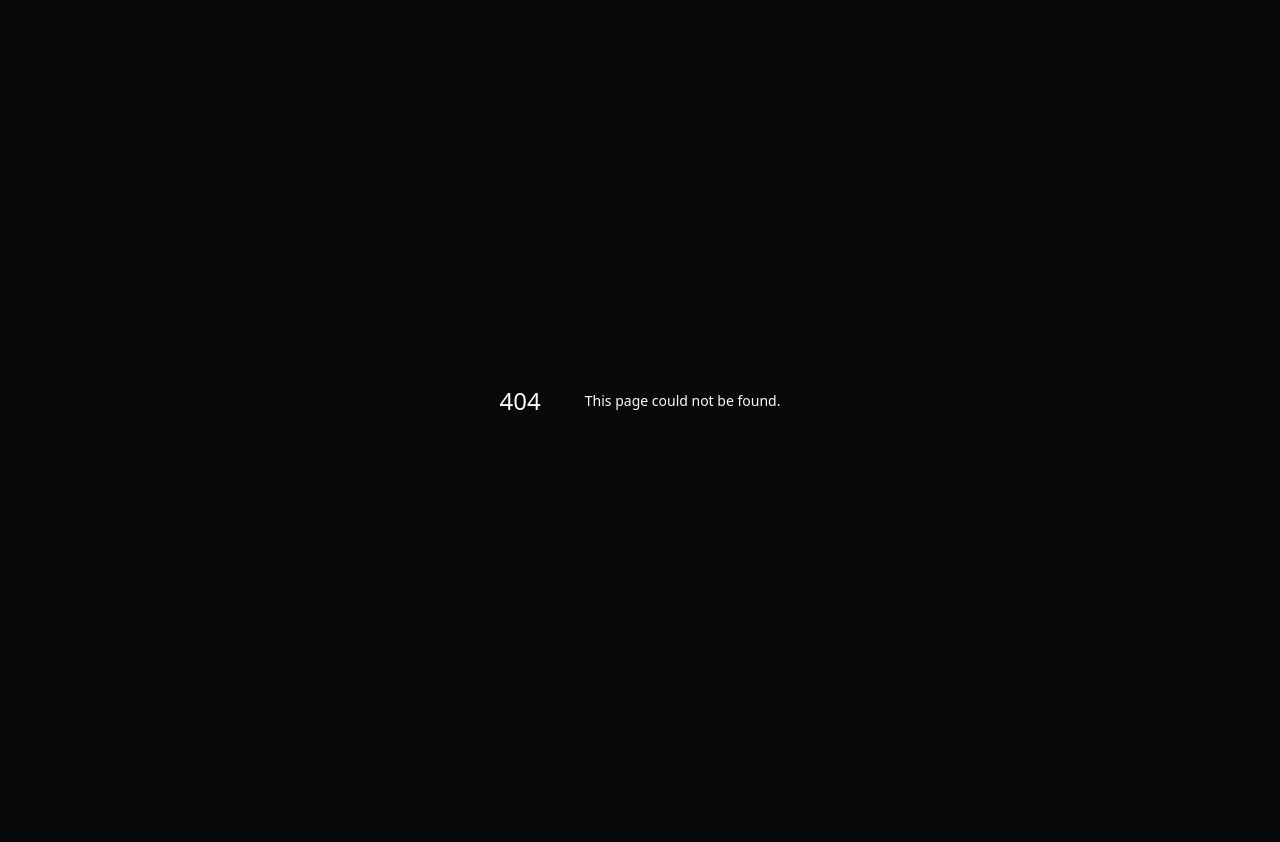
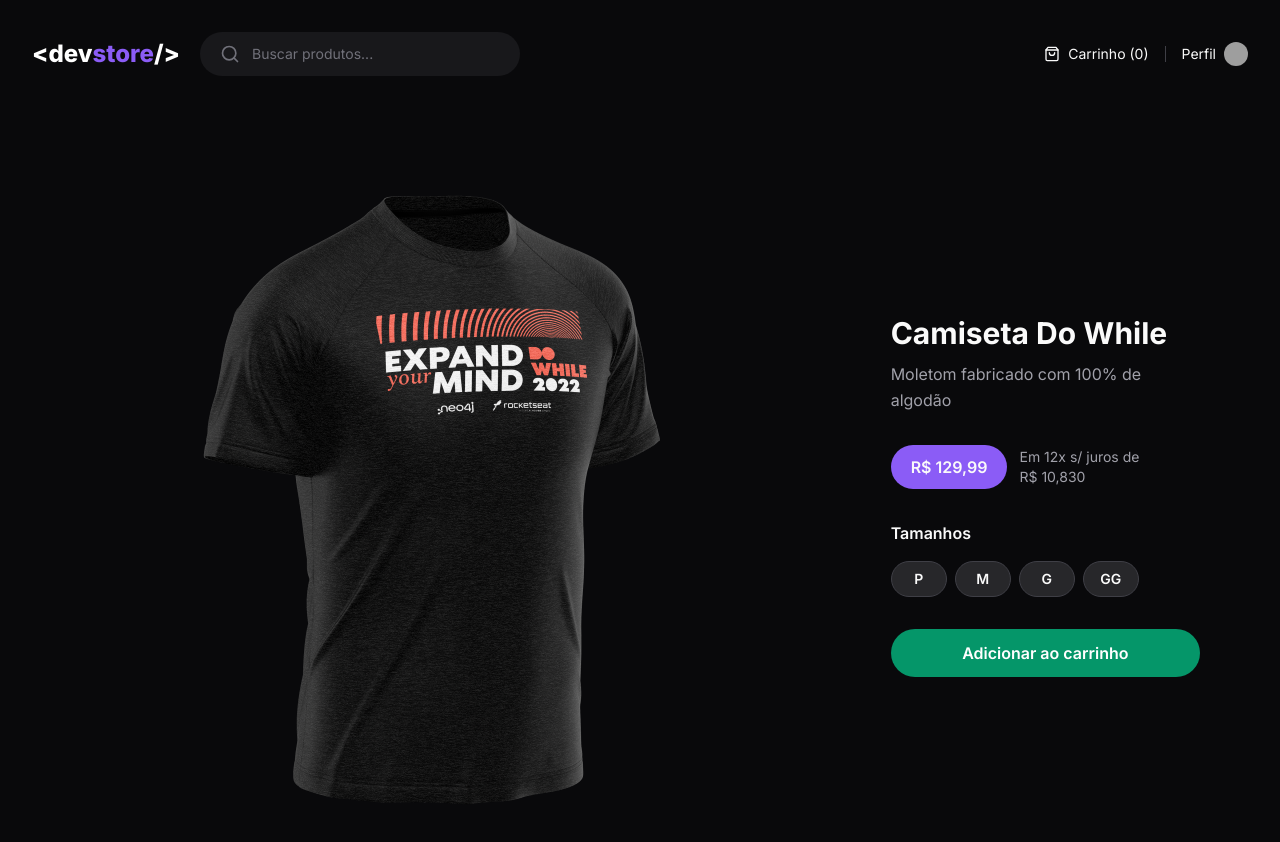
Before and after one commit to justAlves/devstore, a Next.js app: page /product/moletom-dowhile in a window 1280 px wide. Before the commit this address had no page. Shown: the top 842 px of the page. Before the commit the page ends 800 px from the top, so only its background shows below. Built offline with nearby package versions, Linux system fonts and the light colour scheme; no server answers; grey boxes are pictures that could not be loaded.

Commit message:
product(feat):add product detail page

```diff
--- a/src/app/(store)/(home)/page.tsx
+++ b/src/app/(store)/(home)/page.tsx
@@ -5,10 +5,9 @@ import Link from 'next/link'
 
 async function getFeaturedProducts(): Promise<Product[]> {
   const response = await api('/products/featured', {
-    cache: 'no-store',
-    /* next: {
+    next: {
       revalidate: 60 * 60, // Uma hora
-    }, */
+    },
   })
 
   const products = await response.json()
--- /dev/null
+++ b/src/app/(store)/product/[slug]/page.tsx
@@ -0,0 +1,104 @@
+import { api } from '@/data/api'
+import { Product } from '@/data/types/product'
+import Image from 'next/image'
+import React from 'react'
+
+interface ProductProps {
+  params: {
+    slug: string
+  }
+}
+
+async function getProduct(slug: string): Promise<Product> {
+  const response = await api(`/products/${slug}`, {
+    // cache: 'no-store',
+    next: {
+      revalidate: 60 * 60, // Uma hora
+    },
+  })
+
+  const product = await response.json()
+
+  return product
+}
+
+export default async function ProductPage({ params }: ProductProps) {
+  const product = await getProduct(params.slug)
+
+  return (
+    <div className="relative grid max-h-[860px] grid-cols-3">
+      <div className="col-span-2 overflow-hidden">
+        <Image
+          src={product.image}
+          alt=""
+          width={800}
+          height={800}
+          quality={100}
+        />
+      </div>
+
+      <div className="flex flex-col justify-center px-12">
+        <h1 className="text-3xl font-bold leading-tight">{product.title}</h1>
+
+        <p className="mt-2 leading-relaxed text-zinc-400">
+          {product.description}
+        </p>
+
+        <div className="mt-8 flex items-center gap-3">
+          <span className="inline-block px-5 py-2.5 rounded-full bg-violet-500 font-semibold">
+            {product.price.toLocaleString('pt-BR', {
+              style: 'currency',
+              currency: 'BRL',
+            })}
+          </span>
+          <span className="text-sm text-zinc-400">
+            Em 12x s/ juros de{' '}
+            {(product.price / 12).toLocaleString('pt-BR', {
+              style: 'currency',
+              currency: 'BRL',
+            })}
+            0
+          </span>
+        </div>
+
+        <div className="mt-8 space-y-4">
+          <span className="block font-semibold">Tamanhos</span>
+
+          <div className="flex gap-2">
+            <button
+              type="button"
+              className="flex h-9 w-14 items-center justify-center rounded-full border border-zinc-700 bg-zinc-800 text-sm font-semibold"
+            >
+              P
+            </button>
+            <button
+              type="button"
+              className="flex h-9 w-14 items-center justify-center rounded-full border border-zinc-700 bg-zinc-800 text-sm font-semibold"
+            >
+              M
+            </button>
+            <button
+              type="button"
+              className="flex h-9 w-14 items-center justify-center rounded-full border border-zinc-700 bg-zinc-800 text-sm font-semibold"
+            >
+              G
+            </button>
+            <button
+              type="button"
+              className="flex h-9 w-14 items-center justify-center rounded-full border border-zinc-700 bg-zinc-800 text-sm font-semibold"
+            >
+              GG
+            </button>
+          </div>
+        </div>
+
+        <button
+          type="button"
+          className="mt-8 flex h-12 items-center justify-center rounded-full bg-emerald-600 font-semibold text-white"
+        >
+          Adicionar ao carrinho
+        </button>
+      </div>
+    </div>
+  )
+}
--- /dev/null
+++ b/src/app/api/products/[slug]/route.ts
@@ -0,0 +1,19 @@
+import { z } from 'zod'
+import data from '../data.json'
+
+export async function GET(
+  _: Request,
+  { params }: { params: { slug: string } },
+) {
+  await new Promise((resolve) => setTimeout(resolve, 1000))
+
+  const slug = z.string().parse(params.slug)
+
+  const product = data.products.find((product) => product.slug === slug)
+
+  if (!product) {
+    return Response.json({ message: 'Product not found!' }, { status: 400 })
+  }
+
+  return Response.json(product)
+}
```
